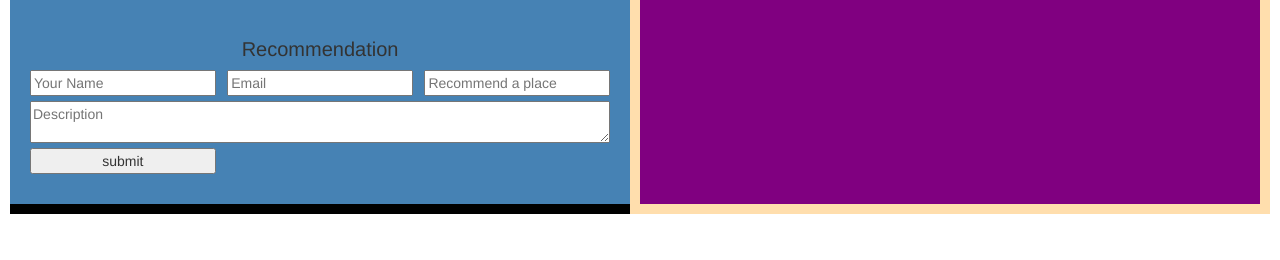
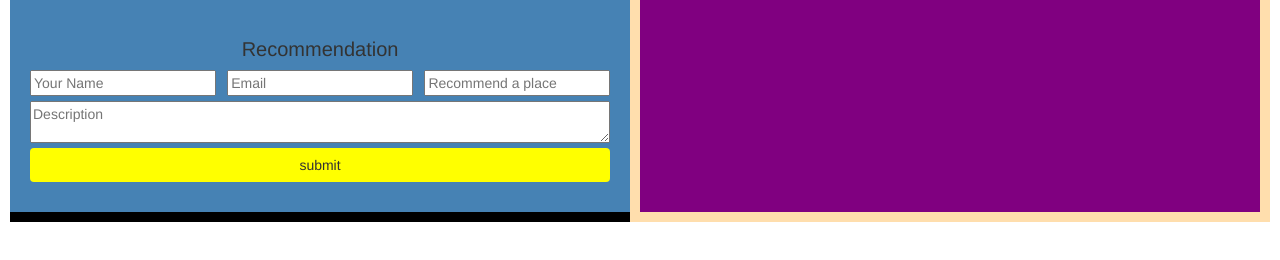
Before and after one commit to LewNic1/project-1, a website: page public/index.html in a window 1280 px wide. Shown: the part 502-762 px from the top of the page. Drawn offline with nearby package versions, Linux system fonts and the light colour scheme; some packages are replaced by stand-ins of ours.

Commit message:
added sections for Jonathan to paste his code

```diff
--- a/public/index.html
+++ b/public/index.html
@@ -53,7 +53,7 @@
                                 <textarea name="description" placeholder="Description"></textarea>
                               </div>
                               <!-- <button type="submit" class="btn btn-success">Submit</button> -->
-                              <input type="submit" value="submit">
+                              <input type="submit" value="submit" class="btn">
 
                             </form>
                     </div>
--- a/public/styles/styles.css
+++ b/public/styles/styles.css
@@ -1,3 +1,31 @@
+
+
+
+
+/* ---------------Style for landing.html Begins----------------- */
+
+
+
+
+
+
+
+
+
+
+/* ---------------Style for landing.html Ends----------------- */
+
+
+
+
+
+
+
+
+
+
+
+/* ---------------Style for index.html Begins----------------- */
 nav > h1{
   margin-left: 10px;
 }
@@ -84,8 +112,9 @@ textarea{
   width: 100%;
 }
 
-button {
+.btn {
   background-color: yellow;
+  width: 100%;
 }
 /*the form styling ends*/
 
@@ -146,3 +175,5 @@ button {
 .show {display:block;}
 
 /* ---------------Style for Dropdown Ends----------------- */
+
+/* ---------------Style for index.html Begins----------------- */
```
Also changed, not shown: public/scripts/app.js (+15 -0 lines).
